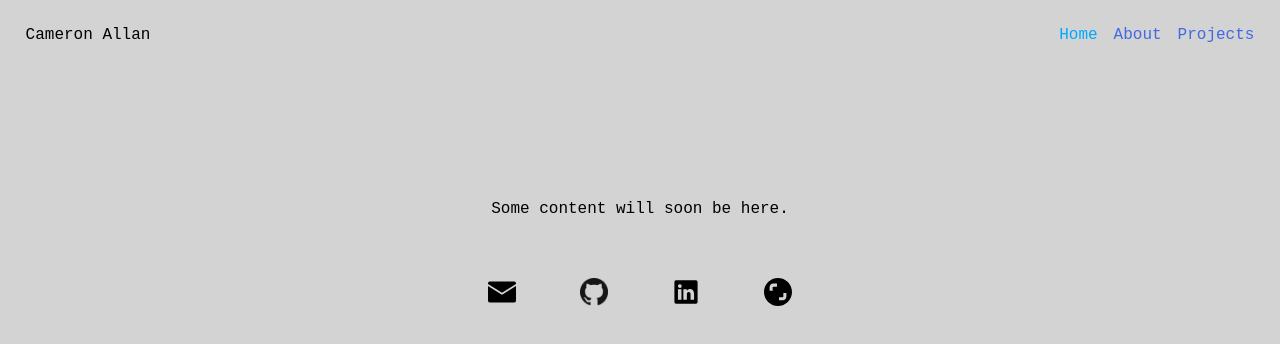
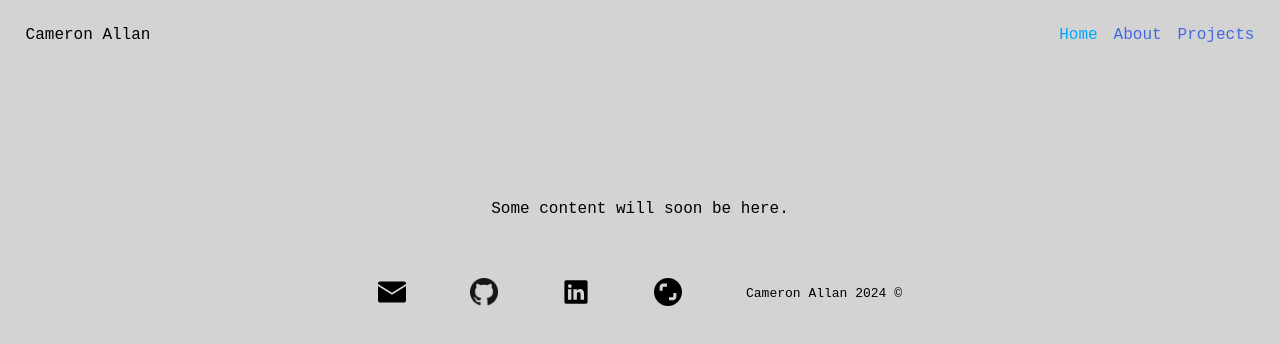
Before and after one commit to CameronAllan16/CameronAllan16.github.io, a React (Create React App) app: page / in a window 1280 px wide. Shown: the top 344 px of the page. Built offline with nearby package versions, Linux system fonts and the light colour scheme.

Commit message:
add name to footer

```diff
--- a/src/assets/footer.css
+++ b/src/assets/footer.css
@@ -45,3 +45,10 @@
   stroke: #4691f6;
   stroke-width: 1;
 }
+
+.copywrite {
+  line-height: 5px;
+  color: black;
+  font-weight: 100;
+  font-size: small;
+}
--- a/src/components/Footer.jsx
+++ b/src/components/Footer.jsx
@@ -7,6 +7,7 @@ function Footer() {
       <div className="footer-content-container">
 
         <div className="socials">
+
           <a className="link" href="mailto:camallan16@gmail.com">
             <svg
               xmlns="http://www.w3.org/2000/svg"
@@ -57,6 +58,7 @@ function Footer() {
                 clip-rule="evenodd"></path>
             </svg>
           </a>
+          <p className='copywrite' >Cameron Allan 2024 ©</p>
         </div>
       </div>
     </footer>
```
